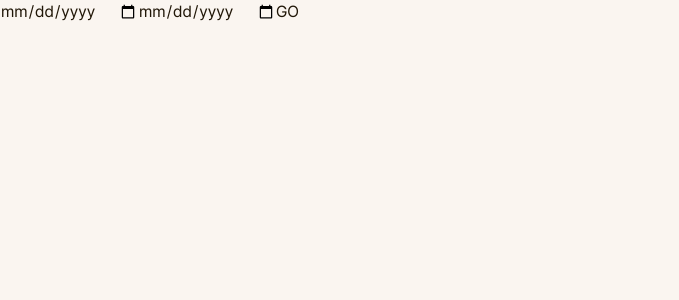
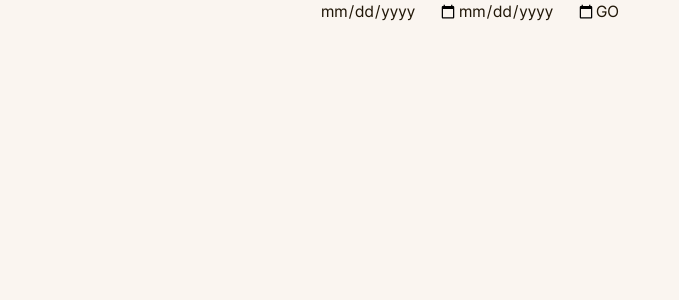
Before and after one commit to dec-project/haeyum-client, a React (Vite) app: page /search in a window 1280 px wide. Shown: the top 300 px of the page, without its empty margins (0-679 px from the left). Built offline with nearby package versions, Linux system fonts and the light colour scheme.

Commit message:
chore: 레이아웃 누락 코드 추가

```diff
--- a/src/common/components/layout/index.tsx
+++ b/src/common/components/layout/index.tsx
@@ -8,6 +8,8 @@ const Layout = ({ children }: { children: ReactNode }) => {
 const Container = styled.main`
   width: 100%;
   margin: 0 auto;
+  min-width: var(--min-width);
+  max-width: var(--max-width);
 `;
 
 export default Layout;
```
